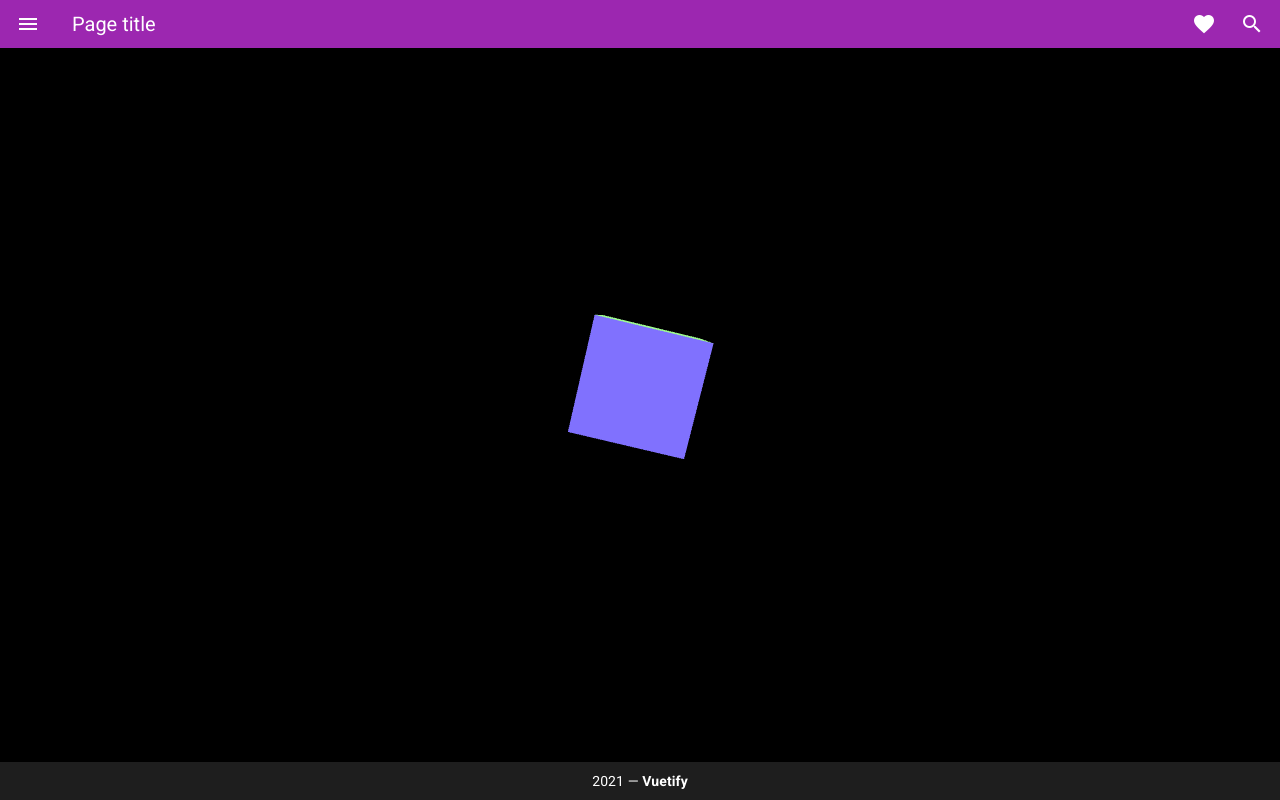
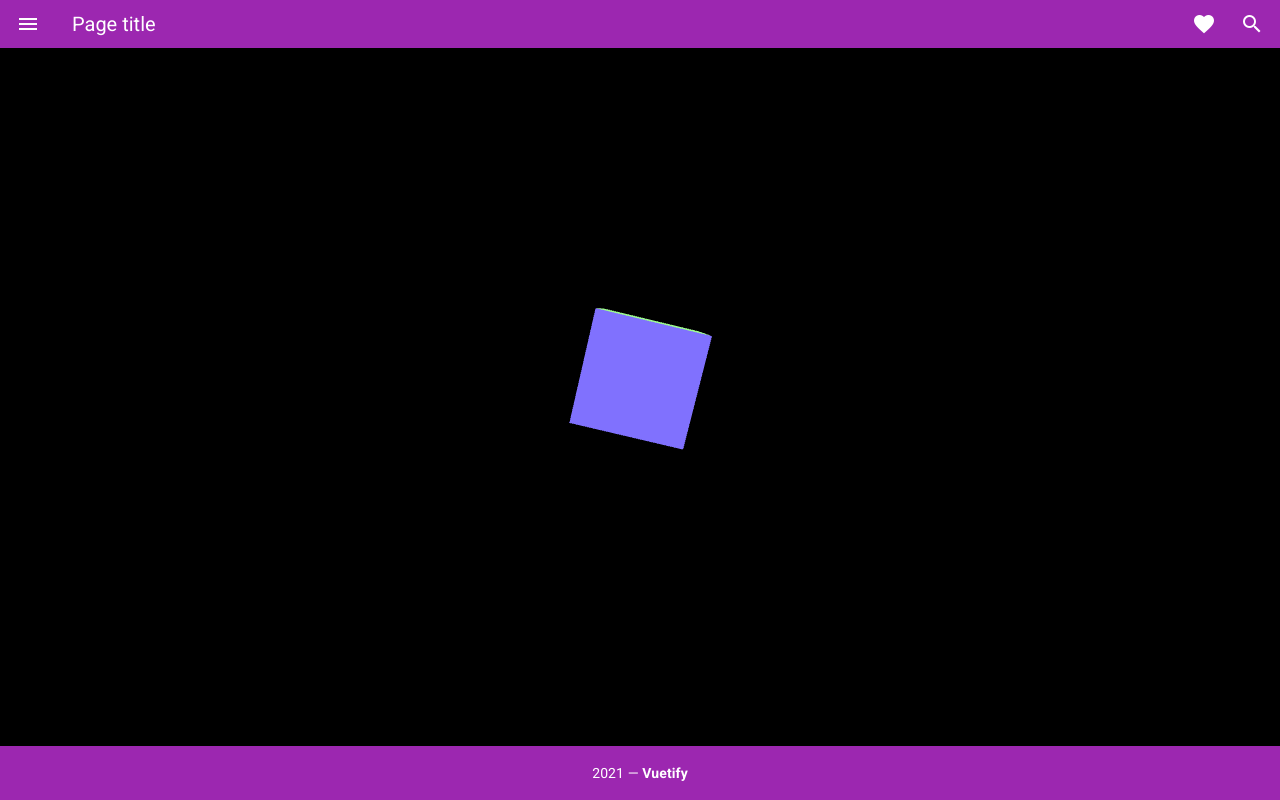
Before and after one commit to kuangcaobaihuzi2017/vuethreejs, a Vue app: page / in a window 1280 px wide. Built offline with nearby package versions, Linux system fonts and the light colour scheme.

Commit message:
改了下页脚

```diff
--- a/src/components/Main.vue
+++ b/src/components/Main.vue
@@ -20,7 +20,7 @@
     </v-main>
     <v-footer dark padless>
       <v-card class="flex" flat tile>
-        <v-card-text class="py-2 white--text text-center"> {{ new Date().getFullYear() }} — <strong>Vuetify</strong> </v-card-text>
+        <v-card-text class="py-4 purple white--text text-center"> {{ new Date().getFullYear() }} — <strong>Vuetify</strong> </v-card-text>
       </v-card>
     </v-footer>
   </v-app>
```
